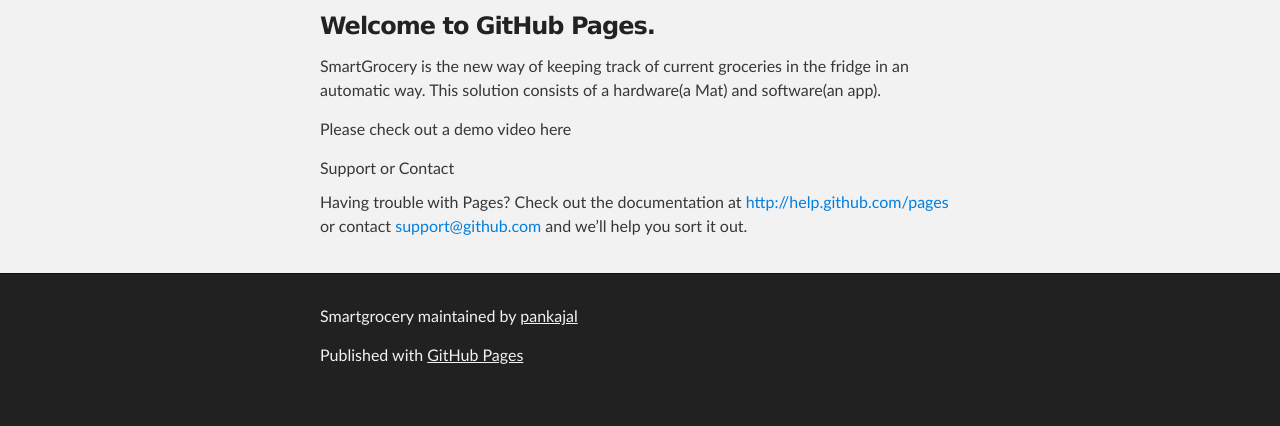
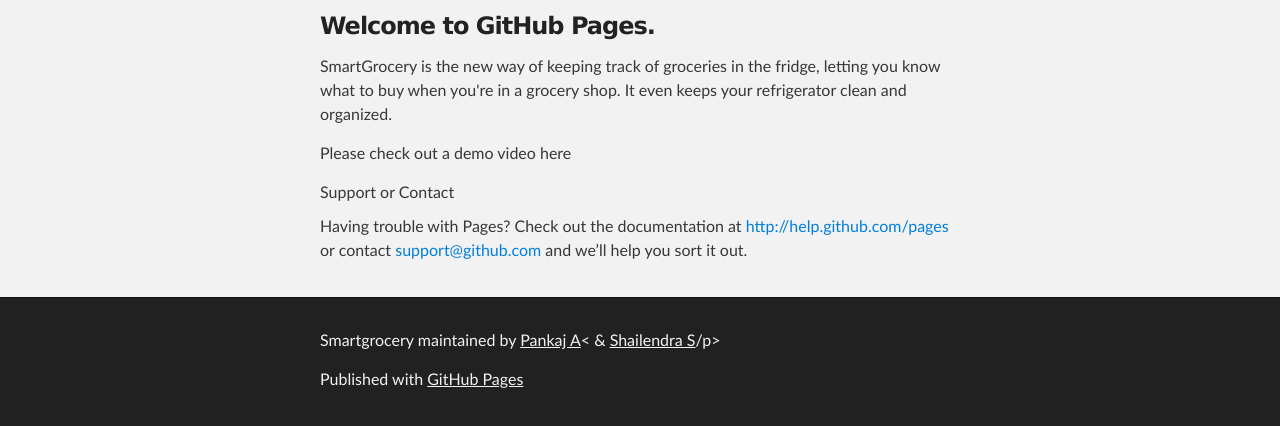
Before and after one commit to pankajal/smartgrocery, a plain HTML site: page index.html in a window 1280 px wide. Shown: the part 252-678 px from the top of the page. Drawn offline with Linux system fonts and the light colour scheme.

Commit message:
More info about the product.
A cut down version from earlier.

```diff
--- a/index.html
+++ b/index.html
@@ -34,7 +34,7 @@
         <h3>
 <a name="welcome-to-github-pages" class="anchor" href="#welcome-to-github-pages"><span class="octicon octicon-link"></span></a>Welcome to GitHub Pages.</h3>
 
-<p>SmartGrocery is the new way of keeping track of current groceries in the fridge in an automatic way. This solution consists of a hardware(a Mat) and software(an app).</p>
+<p>SmartGrocery is the new way of keeping track of groceries in the fridge, letting you know what to buy when you're in a grocery shop. It even keeps your refrigerator clean and organized.</p>
 
 <p>Please check out a demo video here</p>
 
@@ -65,7 +65,7 @@
     <!-- FOOTER  -->
     <div id="footer_wrap" class="outer">
       <footer class="inner">
-        <p class="copyright">Smartgrocery maintained by <a href="https://github.com/pankajal">pankajal</a></p>
+        <p class="copyright">Smartgrocery maintained by <a href="https://github.com/pankajal">Pankaj A</a>< & <a href="https://github.com/shailcoolboy">Shailendra S</a>/p>
         <p>Published with <a href="http://pages.github.com">GitHub Pages</a></p>
       </footer>
     </div>
```
